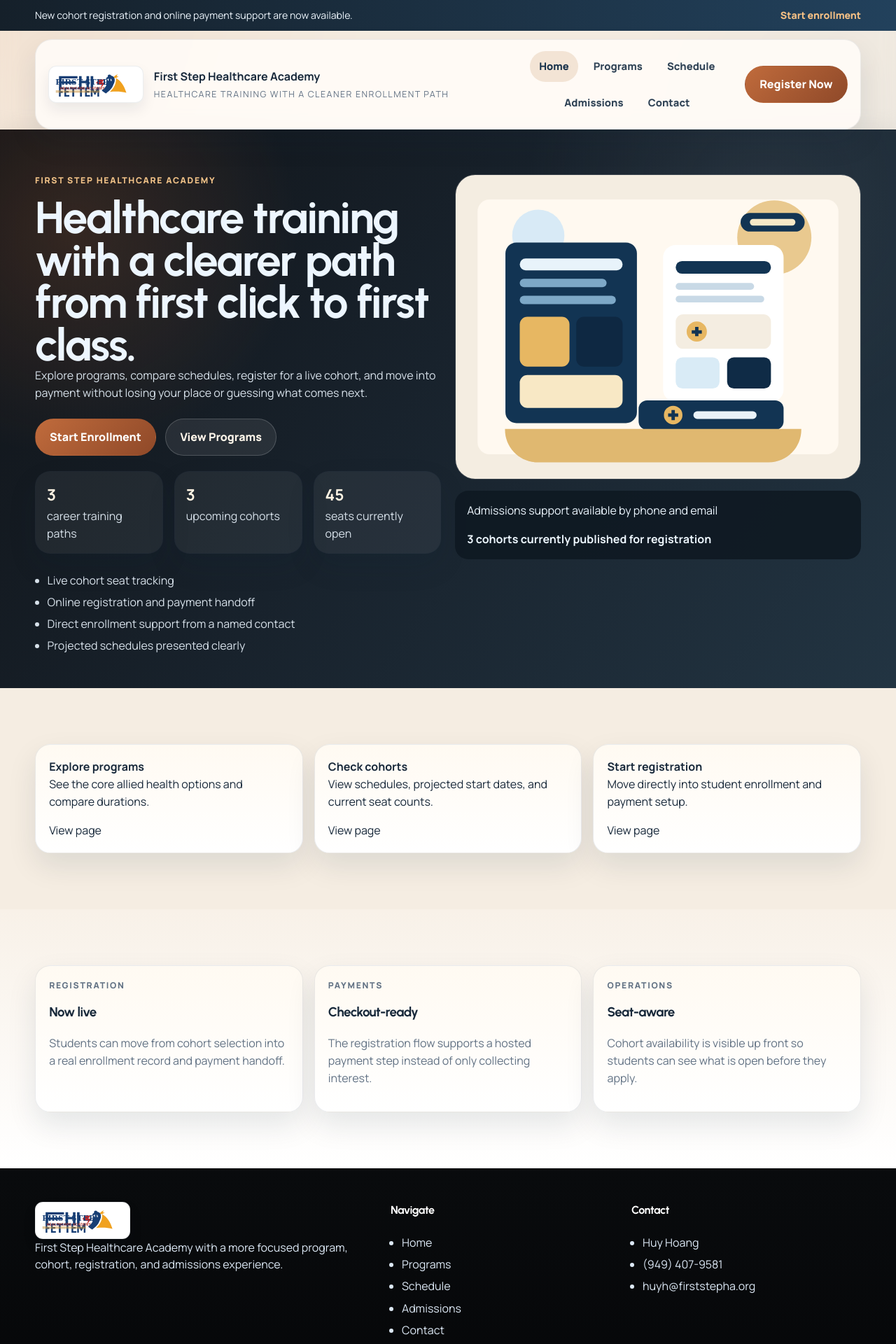
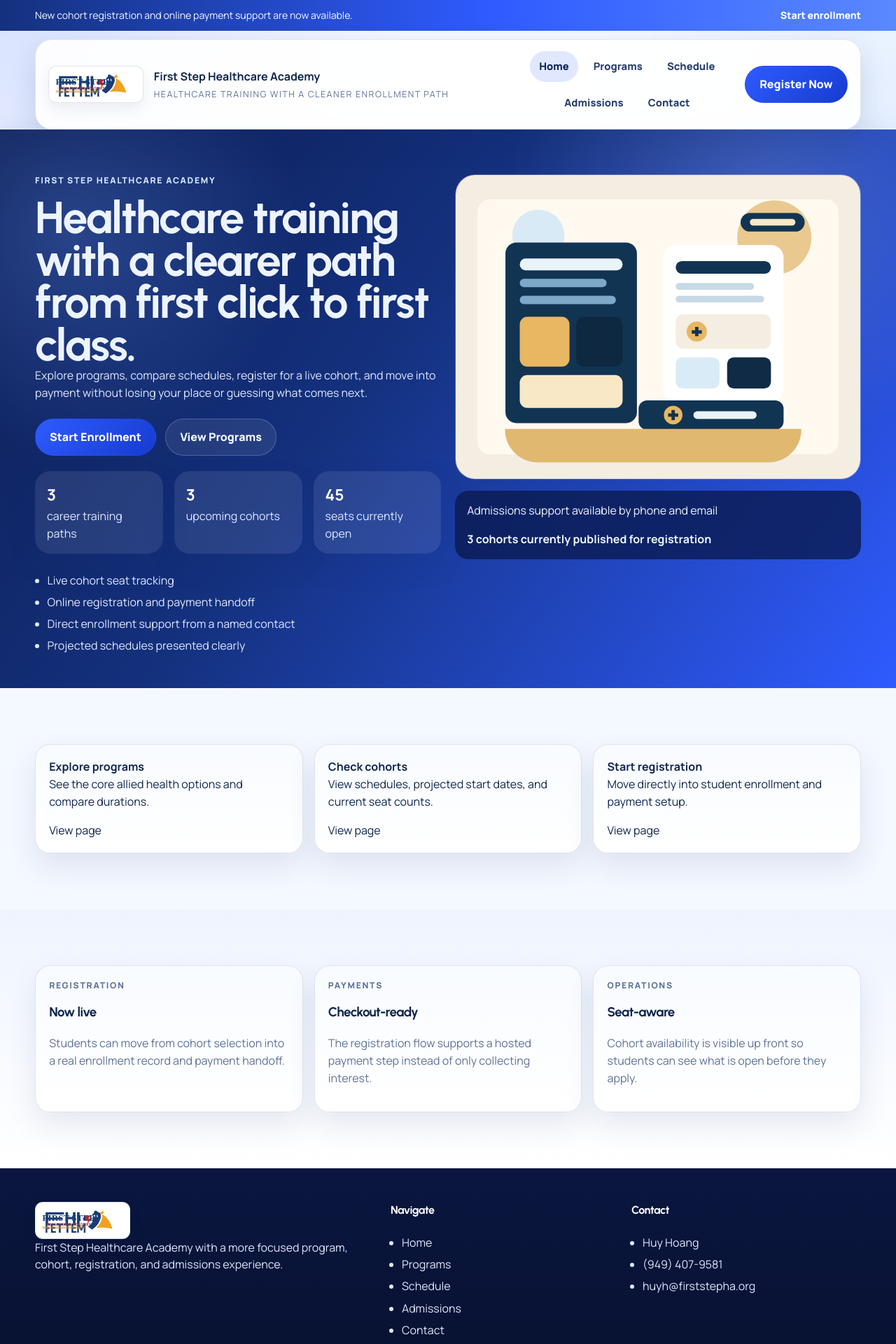
Before and after one commit to garybs16/Huy-Website, a React (Vite) app: page / in a window 1280 px wide. Shown: the top 1920 px of the page at 70% size. Built offline with nearby package versions, Linux system fonts and the light colour scheme; no server answers.

Commit message:
Update site palette to royal blue theme

```diff
--- a/src/App.css
+++ b/src/App.css
@@ -13,7 +13,7 @@
 }
 
 .section-soft {
-  background: linear-gradient(180deg, #f8f1e8 0%, #ffffff 100%);
+  background: linear-gradient(180deg, var(--surface-soft) 0%, #ffffff 100%);
 }
 
 .site-header {
@@ -24,8 +24,8 @@
 }
 
 .top-strip {
-  background: linear-gradient(90deg, #15202a 0%, #22415c 100%);
-  color: #edf5fc;
+  background: linear-gradient(90deg, #14317e 0%, var(--brand) 55%, #5a88ff 100%);
+  color: #f4f8ff;
   font-size: 0.88rem;
 }
 
@@ -38,7 +38,7 @@
 }
 
 .top-strip-link {
-  color: #f6c185;
+  color: #ffffff;
   font-weight: 800;
 }
 
@@ -49,10 +49,10 @@
   gap: 1rem;
   margin-top: 0.75rem;
   padding: 1rem 1.15rem;
-  border: 1px solid rgba(17, 43, 68, 0.08);
+  border: 1px solid var(--line);
   border-radius: 1.5rem;
-  background: rgba(255, 251, 247, 0.92);
-  box-shadow: 0 18px 40px rgba(17, 36, 57, 0.1);
+  background: rgba(255, 255, 255, 0.92);
+  box-shadow: 0 18px 40px var(--shadow);
 }
 
 .brand-mark {
@@ -68,8 +68,8 @@
   border-radius: 0.7rem;
   background: #fff;
   padding: 0.18rem 0.24rem;
-  border: 1px solid rgba(23, 40, 58, 0.08);
-  box-shadow: 0 10px 20px rgba(12, 30, 46, 0.08);
+  border: 1px solid var(--line);
+  box-shadow: 0 10px 20px rgba(16, 43, 96, 0.08);
 }
 
 .brand-mark div {
@@ -98,14 +98,14 @@
 .nav-link {
   padding: 0.65rem 0.85rem;
   border-radius: 999px;
-  color: #304356;
+  color: #27406e;
   font-size: 0.92rem;
   font-weight: 800;
 }
 
 .nav-link.is-active {
-  background: #f3e4d5;
-  color: #17314b;
+  background: var(--brand-soft);
+  color: var(--brand-deep);
 }
 
 .nav-button {
@@ -115,10 +115,10 @@
 .hero-panel {
   padding: 4rem 0 3rem;
   background:
-    radial-gradient(circle at 8% 18%, rgba(208, 114, 58, 0.18), transparent 24%),
-    radial-gradient(circle at 85% 12%, rgba(106, 119, 134, 0.14), transparent 26%),
-    linear-gradient(125deg, #101317 0%, #18222c 46%, #223442 100%);
-  color: #edf6ff;
+    radial-gradient(circle at 8% 18%, rgba(104, 155, 255, 0.28), transparent 24%),
+    radial-gradient(circle at 85% 12%, rgba(214, 231, 255, 0.18), transparent 28%),
+    linear-gradient(125deg, #0d1d52 0%, #14317e 42%, #2f5bff 100%);
+  color: #edf4ff;
 }
 
 .hero-grid,
@@ -151,13 +151,13 @@
 .hero-panel .hero-text,
 .hero-panel .hero-list li,
 .hero-panel .metric-card span {
-  color: #d7e1ea;
+  color: #dfe8ff;
 }
 
 .eyebrow,
 .section-kicker {
   margin: 0 0 0.8rem;
-  color: #c97243;
+  color: var(--brand);
   text-transform: uppercase;
   letter-spacing: 0.14em;
   font-size: 0.76rem;
@@ -167,7 +167,7 @@
 .hero-panel .eyebrow,
 .dark-card .section-kicker,
 .hero-panel .section-kicker {
-  color: #f3c489;
+  color: #d6e5ff;
 }
 
 .button-row {
@@ -195,18 +195,18 @@
 
 .btn:hover {
   transform: translateY(-1px);
-  box-shadow: 0 16px 30px rgba(17, 39, 63, 0.15);
+  box-shadow: 0 16px 30px rgba(24, 63, 145, 0.22);
 }
 
 .btn-primary {
-  background: linear-gradient(135deg, #c06b3c, #8f4929);
+  background: linear-gradient(135deg, var(--brand) 0%, var(--brand-strong) 100%);
   color: #fff;
 }
 
 .btn-ghost {
   background: rgba(255, 255, 255, 0.08);
-  border-color: rgba(255, 255, 255, 0.18);
-  color: #fff6ea;
+  border-color: rgba(255, 255, 255, 0.2);
+  color: #f5f8ff;
 }
 
 .metric-strip,
@@ -230,23 +230,23 @@
 .form-card,
 .register-summary {
   border-radius: 1.35rem;
-  border: 1px solid rgba(18, 41, 64, 0.09);
-  box-shadow: 0 18px 42px rgba(14, 37, 58, 0.1);
+  border: 1px solid var(--line);
+  box-shadow: 0 18px 42px rgba(15, 48, 112, 0.1);
 }
 
 .metric-card {
   padding: 1rem;
-  background: rgba(255, 255, 255, 0.06);
+  background: rgba(255, 255, 255, 0.09);
 }
 
 .metric-card strong {
   display: block;
   font-size: 1.4rem;
-  color: #fff4e3;
+  color: #ffffff;
 }
 
 .metric-card.alt {
-  background: linear-gradient(180deg, #17324d 0%, #21486b 100%);
+  background: linear-gradient(180deg, #16317b 0%, #2f5bff 100%);
 }
 
 .metric-card.alt span,
@@ -268,15 +268,15 @@
 .hero-visual-card {
   overflow: hidden;
   border-radius: 1.8rem;
-  background: rgba(255, 255, 255, 0.06);
-  border: 1px solid rgba(255, 255, 255, 0.08);
+  background: rgba(255, 255, 255, 0.1);
+  border: 1px solid rgba(255, 255, 255, 0.14);
 }
 
 .hero-floating-panel {
   margin-top: 1rem;
   padding: 1rem 1.1rem;
   border-radius: 1.2rem;
-  background: rgba(14, 24, 34, 0.88);
+  background: rgba(10, 28, 84, 0.82);
   color: #edf7ff;
 }
 
@@ -300,23 +300,23 @@
 .form-card,
 .register-summary {
   padding: 1.2rem;
-  background: linear-gradient(180deg, #fffaf2 0%, #ffffff 100%);
+  background: linear-gradient(180deg, #f8fbff 0%, #ffffff 100%);
 }
 
 .dark-card,
 .register-intro {
   padding: 1.35rem;
   border-radius: 1.5rem;
-  background: linear-gradient(180deg, #17324d 0%, #21486b 100%);
+  background: linear-gradient(180deg, #153074 0%, #2b56ed 100%);
   color: #edf7ff;
-  box-shadow: 0 22px 50px rgba(14, 37, 58, 0.14);
+  box-shadow: 0 22px 50px rgba(18, 52, 122, 0.18);
 }
 
 .dark-card p,
 .dark-card li,
 .register-intro p,
 .register-intro li {
-  color: #d7e2ed;
+  color: #dfe9ff;
 }
 
 .detail-list {
@@ -336,8 +336,8 @@
   display: inline-flex;
   padding: 0.35rem 0.68rem;
   border-radius: 999px;
-  background: #f0e2d6;
-  color: #8f4929;
+  background: var(--brand-soft);
+  color: var(--brand-deep);
   font-size: 0.76rem;
   font-weight: 800;
   text-transform: uppercase;
@@ -345,12 +345,12 @@
 
 .support-card {
   padding: 1.2rem;
-  background: linear-gradient(135deg, #13314c, #1a4264);
+  background: linear-gradient(135deg, #16327c, #2f5bff);
   color: #edf7ff;
 }
 
 .support-card p {
-  color: #d7e1ea;
+  color: #dfe8ff;
 }
 
 .stack-panel,
@@ -363,7 +363,7 @@
 .media-panel {
   overflow: hidden;
   border-radius: 1.5rem;
-  box-shadow: 0 24px 48px rgba(16, 39, 60, 0.16);
+  box-shadow: 0 24px 48px rgba(16, 43, 96, 0.16);
 }
 
 .media-panel img {
@@ -381,7 +381,7 @@
 .admin-access span {
   font-size: 0.83rem;
   font-weight: 800;
-  color: #304356;
+  color: #2b4a7b;
 }
 
 .form-stack input,
@@ -392,9 +392,9 @@
   min-height: 48px;
   padding: 0.85rem 0.95rem;
   border-radius: 1rem;
-  border: 1px solid #d7dfe8;
+  border: 1px solid #d4dff7;
   background: #ffffff;
-  color: #17283a;
+  color: var(--ink);
   font: inherit;
 }
 
@@ -408,8 +408,8 @@
 .form-stack textarea:focus,
 .admin-access input:focus {
   outline: none;
-  border-color: #dc8451;
-  box-shadow: 0 0 0 4px rgba(220, 132, 81, 0.18);
+  border-color: var(--brand);
+  box-shadow: 0 0 0 4px rgba(47, 91, 255, 0.16);
 }
 
 .form-grid {
@@ -425,7 +425,7 @@
   margin: 0.9rem 0 0;
   padding: 0.8rem 0.95rem;
   border-radius: 1rem;
-  border: 1px solid #d8dee6;
+  border: 1px solid #d8e1f2;
 }
 
 .form-status.is-success {
@@ -444,9 +444,9 @@
   margin: 0 0 1rem;
   padding: 0.84rem 0.98rem;
   border-radius: 1rem;
-  border: 1px solid rgba(235, 179, 107, 0.48);
-  background: #fff3dc;
-  color: #8d5c22;
+  border: 1px solid rgba(47, 91, 255, 0.2);
+  background: #edf3ff;
+  color: #244b9e;
 }
 
 .admin-shell {
@@ -468,8 +468,8 @@
   gap: 0.8rem;
   padding: 0.95rem 1rem;
   border-radius: 1rem;
-  background: #fffdf9;
-  border: 1px solid rgba(18, 41, 64, 0.08);
+  background: #fbfdff;
+  border: 1px solid var(--line);
 }
 
 .admin-row strong,
@@ -486,15 +486,15 @@
 
 .admin-row span {
   margin-top: 0.2rem;
-  color: #9b5a33;
+  color: #2f5bff;
   font-size: 0.79rem;
   font-weight: 800;
   text-align: right;
 }
 
 .site-footer {
-  background: linear-gradient(180deg, #090b0d 0%, #050608 100%);
-  color: #dce8f5;
+  background: linear-gradient(180deg, #0a1640 0%, #07102b 100%);
+  color: #dce8ff;
 }
 
 .footer-grid {
@@ -515,7 +515,7 @@
 }
 
 .footer-bar {
-  border-top: 1px solid rgba(220, 232, 245, 0.14);
+  border-top: 1px solid rgba(220, 232, 255, 0.14);
   padding: 1rem 0 1.3rem;
   text-align: center;
   font-size: 0.84rem;
--- a/src/index.css
+++ b/src/index.css
@@ -1,10 +1,19 @@
 @import url("https://fonts.googleapis.com/css2?family=Manrope:wght@400;500;600;700;800&family=Urbanist:wght@600;700;800&display=swap");
 
 :root {
-  --bg: #f5ede2;
+  --bg: #f4f8ff;
   --surface: #ffffff;
-  --ink: #17283a;
-  --muted: #627284;
+  --surface-soft: #eef4ff;
+  --ink: #10264d;
+  --muted: #5f7398;
+  --brand: #2f5bff;
+  --brand-strong: #163ccf;
+  --brand-deep: #0d225d;
+  --brand-soft: #dfe8ff;
+  --brand-soft-strong: #c8d8ff;
+  --brand-ice: #edf3ff;
+  --line: rgba(18, 52, 122, 0.12);
+  --shadow: rgba(16, 43, 96, 0.14);
   --font-body: "Manrope", "Segoe UI", sans-serif;
   --font-display: "Urbanist", "Segoe UI", sans-serif;
 }
@@ -29,8 +38,8 @@ body {
   font-family: var(--font-body);
   line-height: 1.55;
   background-image:
-    radial-gradient(circle at top left, rgba(215, 123, 66, 0.1), transparent 22%),
-    radial-gradient(circle at right 10%, rgba(95, 130, 168, 0.06), transparent 18%);
+    radial-gradient(circle at top left, rgba(47, 91, 255, 0.14), transparent 24%),
+    radial-gradient(circle at right 10%, rgba(109, 168, 255, 0.12), transparent 20%);
 }
 
 h1,
@@ -59,6 +68,6 @@ img {
 }
 
 ::selection {
-  background: rgba(215, 123, 66, 0.28);
+  background: rgba(47, 91, 255, 0.22);
   color: #ffffff;
 }
```
